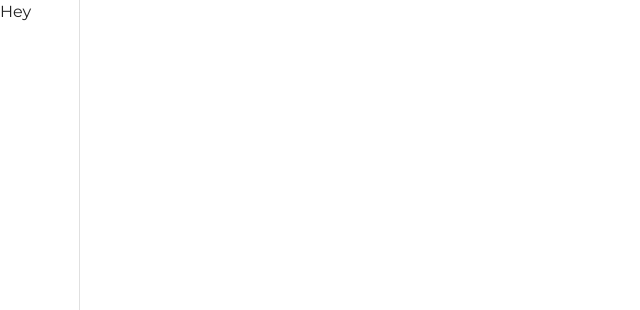
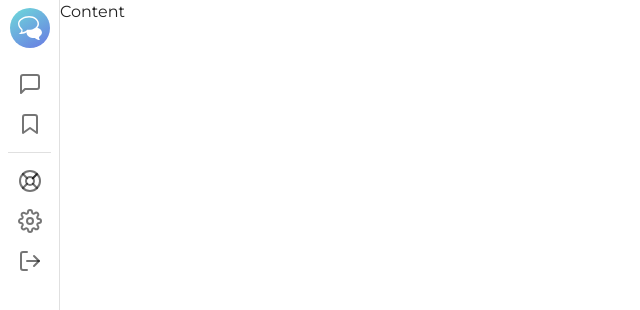
Before and after one commit to DawnGate/chat-app, a Next.js app: page /app in a window 1280 px wide. Shown: the top 310 px of the page, without its empty margins (0-640 px from the left). Built offline with nearby package versions, Linux system fonts and the light colour scheme.

Commit message:
[dev][feat] update loading unauthen page, add menu for app

```diff
--- a/package.json
+++ b/package.json
@@ -21,6 +21,7 @@
     "next": "13.4.9",
     "react": "18.2.0",
     "react-dom": "18.2.0",
+    "react-feather": "^2.0.10",
     "react-hook-form": "^7.45.2",
     "typescript": "5.1.6",
     "zod": "^3.21.4"
--- a/src/app/page.tsx
+++ b/src/app/page.tsx
@@ -4,7 +4,9 @@ import Link from 'next/link';
 export default function Home() {
   return (
     <Box>
-      <Button variant="contained">Home Page</Button>
+      <Link href="/app">
+        <Button variant="contained">Home Page</Button>
+      </Link>
       <Typography variant="h1" color="primary">
         Testing
       </Typography>
--- /dev/null
+++ b/src/components/Navbar/DrawerContent.tsx
@@ -0,0 +1,97 @@
+import Image from 'next/image';
+
+import {
+  MessageSquare,
+  Bookmark,
+  LifeBuoy,
+  Settings,
+  LogOut,
+} from 'react-feather';
+
+import Box from '@mui/material/Box';
+import Link from 'next/link';
+import { ReactNode } from 'react';
+import ListItemIcon from '@mui/material/ListItemIcon';
+import ListItemButton from '@mui/material/ListItemButton';
+import Divider from '@mui/material/Divider';
+import List from '@mui/material/List';
+
+type Color =
+  | 'primary'
+  | 'secondary'
+  | 'error'
+  | 'warning'
+  | 'error'
+  | 'success';
+
+function DrawerItemIcon({
+  children,
+  color = 'primary',
+}: {
+  children: ReactNode;
+  color?: Color;
+}) {
+  return (
+    <ListItemButton
+      sx={(theme) => ({
+        ...(color && {
+          color: theme.palette[color].main,
+        }),
+        borderRadius: 1,
+        justifyContent: 'center',
+      })}
+    >
+      <ListItemIcon sx={{ minWidth: 0 }}>{children}</ListItemIcon>
+    </ListItemButton>
+  );
+}
+
+function DrawerDivider() {
+  return (
+    <Box paddingX={1} marginY={1}>
+      <Divider />
+    </Box>
+  );
+}
+
+function DrawerContent() {
+  return (
+    <Box
+      sx={{
+        paddingY: 1,
+      }}
+    >
+      <List
+        component="nav"
+        subheader={
+          <Box display="flex" justifyContent="center" mb={2}>
+            <Link href="/">
+              <Image src="/chat.svg" width={40} height={40} alt="Logo" />
+            </Link>
+          </Box>
+        }
+      >
+        <DrawerItemIcon>
+          <MessageSquare />
+        </DrawerItemIcon>
+        <DrawerItemIcon>
+          <Bookmark />
+        </DrawerItemIcon>
+
+        <DrawerDivider />
+
+        <DrawerItemIcon>
+          <LifeBuoy />
+        </DrawerItemIcon>
+        <DrawerItemIcon>
+          <Settings />
+        </DrawerItemIcon>
+        <DrawerItemIcon color="error">
+          <LogOut />
+        </DrawerItemIcon>
+      </List>
+    </Box>
+  );
+}
+
+export default DrawerContent;
--- a/src/components/Navbar/index.tsx
+++ b/src/components/Navbar/index.tsx
@@ -3,8 +3,10 @@
 import Box from '@mui/material/Box';
 import Drawer from '@mui/material/Drawer';
 
+import DrawerContent from './DrawerContent';
+
 // constant
-const NAV_WIDTH = 80;
+const NAV_WIDTH = 60;
 
 function NavBar({
   handleDrawerToggle,
@@ -16,10 +18,10 @@ function NavBar({
   const container =
     typeof window !== 'undefined' ? () => window.document.body : undefined;
 
-  const drawer = <p>Hey</p>;
+  const drawer = <DrawerContent />;
 
   return (
-    <Box component="nav">
+    <>
       <Drawer
         container={container}
         variant="temporary"
@@ -31,6 +33,7 @@ function NavBar({
         sx={{
           display: { xs: 'block', sm: 'none' },
           '& .MuiDrawer-paper': { width: NAV_WIDTH },
+          width: NAV_WIDTH,
         }}
       >
         {drawer}
@@ -40,12 +43,13 @@ function NavBar({
         sx={{
           display: { xs: 'none', sm: 'block' },
           '& .MuiDrawer-paper': { width: NAV_WIDTH },
+          width: NAV_WIDTH,
         }}
         open
       >
         {drawer}
       </Drawer>
-    </Box>
+    </>
   );
 }
 export default NavBar;
```
Also changed, not shown: src/app/(un-authenticate)/loading.tsx (added, +33 -0 lines), src/app/loading.tsx (+2 -15 lines), src/components/GlobalLoading/index.tsx (added, +20 -0 lines), 1 other file (tests, documents, lock files or other folders).
